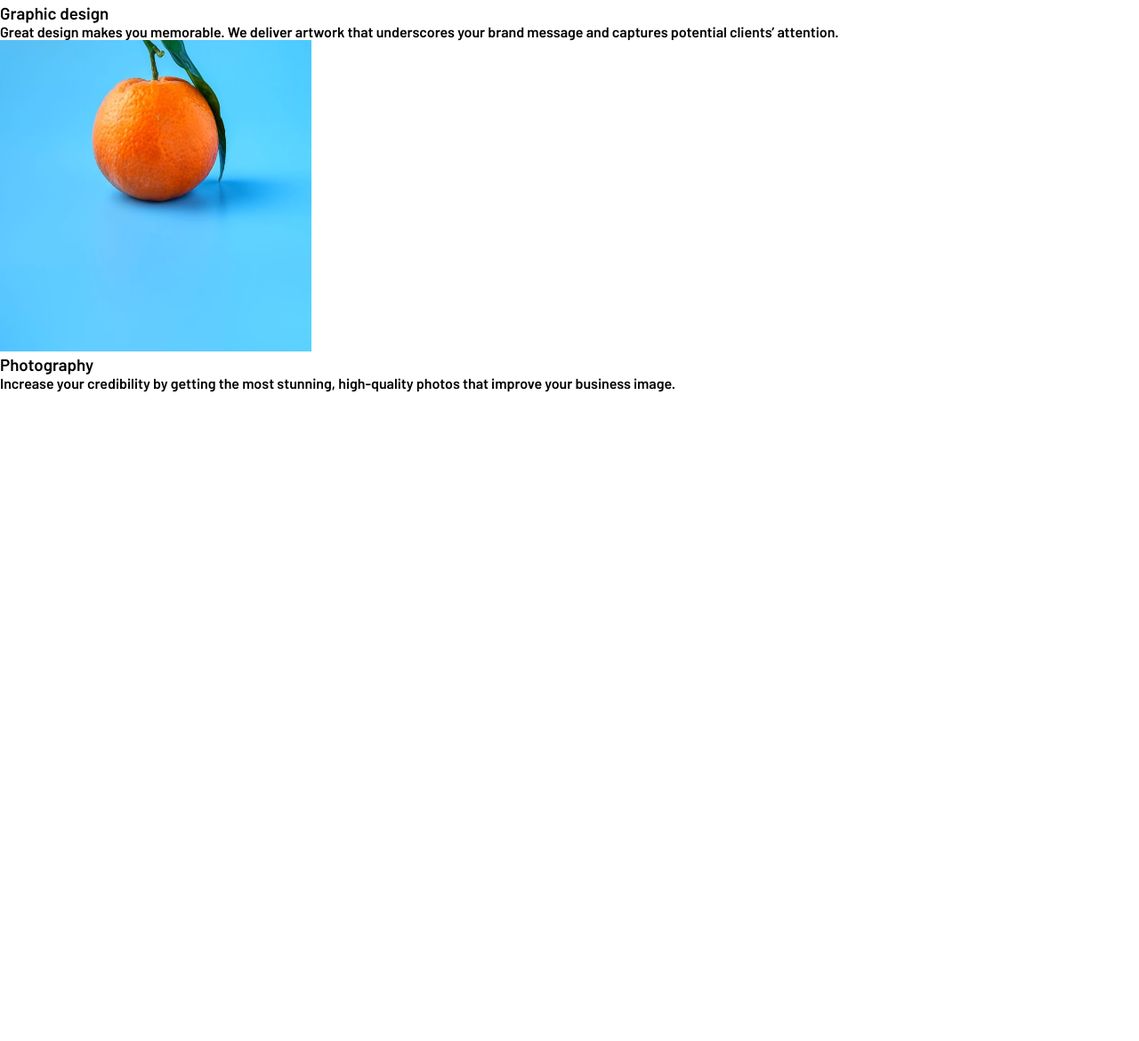
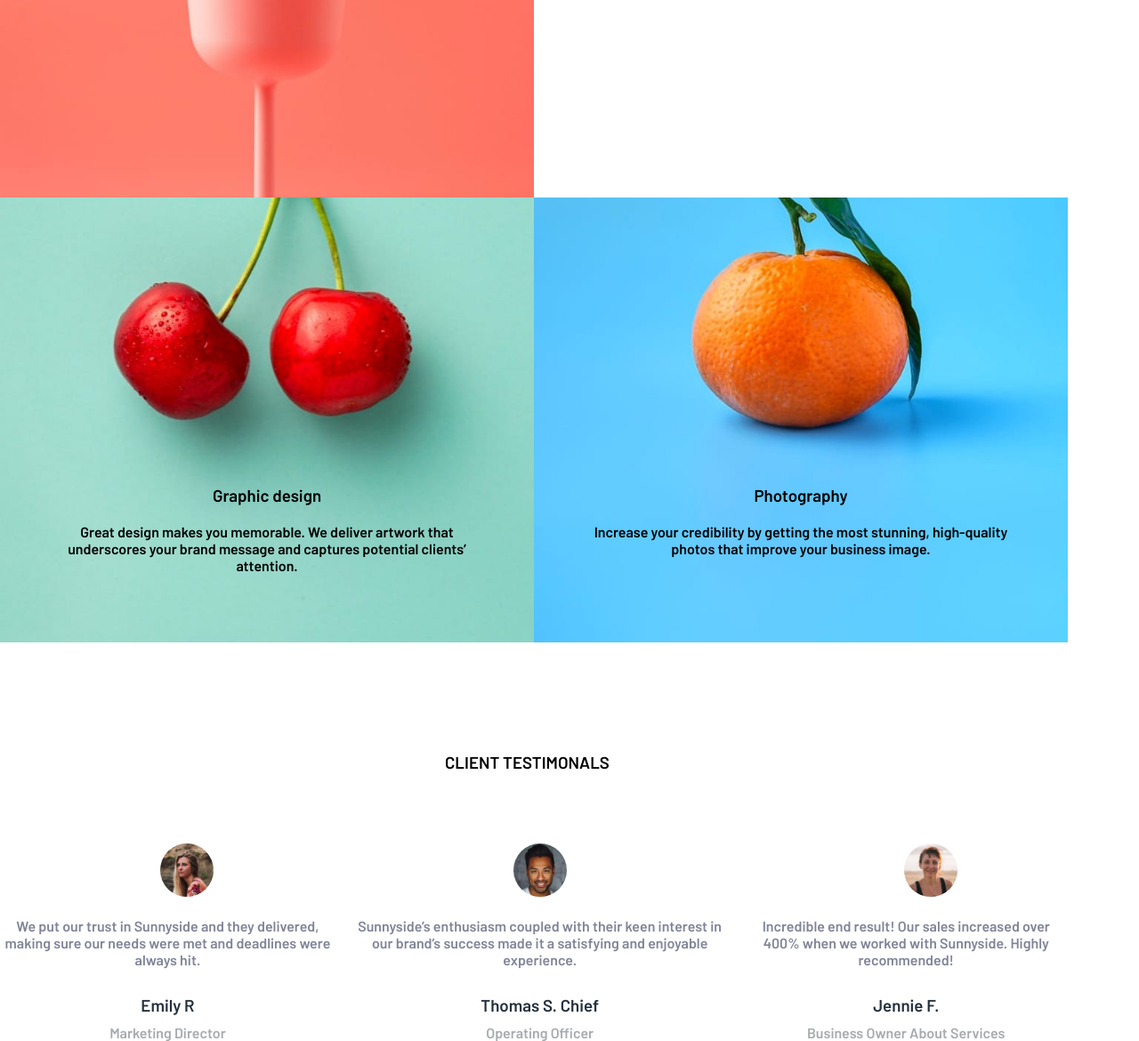
Before and after one commit to MANIZABAYO-Elie/31-08-Sunny-landing-page, a plain HTML site: page index.html in a window 1280 px wide. Shown: the part 1517-2687 px from the top of the page at 89% size. Before the commit the page ends 1957 px from the top, so only its background shows below. Drawn offline with Linux system fonts and the light colour scheme.

Commit message:
file committed

```diff
--- a/index.html
+++ b/index.html
@@ -34,28 +34,29 @@
         </div>
       </header>
       <div class="brand-container1">
-        <div class="our-service">
-          <h2>Transform your <br />brand</h2>
-          <p>
+        <div class="our-mission">
+          <div class="brand-transformation">
+            <h2 class="title-heading">Transform your <br />brand</h2>
+            <p class="description">
               We are a full-service creative agency specializing in<br />
               helping brands grow fast. Engage your clients through<br />
               compelling visuals that do most of the marketing for you.
             </p>
             <button class="learn-more">LEARN MORE</button>
           </div>
-        <div class="egg">
+
           <img
           src="./images/desktop/image-transform.jpg"
           alt=" photo of an egg"
           class="menu-image"
         />
         </div>
-        <div class="glass-juice">
-          <img src="./images/desktop/image-stand-out.jpg" class="menu-image" />
        </div>
         <div class="marketing-with-us">
-          <h2>Stand out to the right audience</h2>
-          <p>
+            <img src="./images/desktop/image-stand-out.jpg" class="menu-image" />
+          <div class="description">
+            <h2 class="title-heading">Stand out to the right audience</h2>
+            <p class="description">
               Using a collaborative formula of designers, researchers,<br />
               photographers, videographers, and copywriters, we’ll<br />
               build and extend your brand in digital places.
@@ -63,35 +64,86 @@
             <button class="learn-more">LEARN MORE</button>
           </div>
         </div>
-      <div class="brand-container2">
+      </div>
+      <div class="our-brand">
           <div class="graphic-design">
-          <img
-            src="./images/desktop/image-graphic-design.jpg"
+            <img src="./images/desktop/image-graphic-design.jpg"
             class="menu-image"
           />
-          <div class="description">
-            <h3>Graphic design</h3>
-            <p>
+            <h3 class="our-service">Graphic design</h3>
+            <p class="our-service">
               Great design makes you memorable. We deliver artwork that
               underscores your brand message and captures potential clients’
               attention.
             </p>
           </div>
-        </div>
           <div class="photography">
+
           <img
             src="./images/desktop/image-photography.jpg"
             class="menu-image"
           />
-        </div>
-        <div class="description">
-          <h3>Photography</h3>
-          <p>
+          <h3 class="our-service">Photography</h3>
+          <p class="our-service">
             Increase your credibility by getting the most stunning, high-quality
             photos that improve your business image.
           </p>
         </div>
-        <div class="client-tstimonial"></div>
+        </div>
+    </div>
+
+    <div class="client-testimonial">
+      <h3 class="testimonial-title">CLIENT TESTIMONALS</h3>
+      <div class="company-staff">
+        <div class="staff-overview">
+          <img src="./images/image-emily.jpg" class="staff-photo" alt="Emily">
+          <p class="company-objective">
+            We put our trust in Sunnyside and they delivered,
+          making sure our needs were met and deadlines were always hit.
+          </p>
+          <h3 class="staff-name">
+            Emily R
+          </h3>
+          <h4 class="staff-position"> Marketing Director </h4>
+
+
+        </div>
+        <div class="staff-overview">
+          <img src="./images/image-thomas.jpg" class="staff-photo" alt="Thomas S. Chief">
+          <p class="company-objective">
+            Sunnyside’s enthusiasm coupled with their keen interest in our brand’s
+            success made it a satisfying and enjoyable experience.
+          </p>
+
+          <h3 class="staff-name">
+            Thomas S. Chief
+          </h3>
+          <h4 class="staff-position"> Operating Officer</h4>
+        </div>
+        <div class="staff-overview">
+          <img src="./images/image-jennie.jpg" class="staff-photo" alt="Jennie">
+          <p class="company-objective">
+            Incredible end result! Our sales increased over 400% when we worked with Sunnyside.
+            Highly recommended!
+          </p>
+
+          <h3 class="staff-name">
+            Jennie F.
+          </h3>
+          <h4 class="staff-position">Business Owner About Services</h4>
+        </div>
+
+
+
+      </div>
+
+
+
+
+
+
+
+    </div>
       </div>
     </div>
   </body>
--- a/style.css
+++ b/style.css
@@ -12,9 +12,14 @@ body {
   margin: auto;
   font-family: "Barlow", sans-serif;
   font-weight: 600;
+  align-items: center;
+  justify-content: center;
 }
 .main-container {
   margin: auto;
+  align-items: center;
+  justify-content: center;
+
 }
 nav {
   position: relative;
@@ -46,36 +51,93 @@ h1 {
 }
 
 .image-header {
-  width: 700px;
-  margin-bottom: 0px;
+  width:1200px;
 }
 .title {
 }
 .brand-container1 {
-  width: 700px;
+  width: 100%;
   grid-gap: 0px;
-  display: grid;
-  grid-template-columns: repeat(2, 1fr);
   align-items: center;
   justify-content: center;
   font-family: "Barlow", sans-serif;
   font-weight: 600;
-  margin-top: 0px;
+ }
+ .our-mission{
+  display: flex;
+  display:flex;
+  gap:200px;
+  width: 1200px;
+ }
+.menu-image {
+  width: 600px;
+  height: 500px
+
 }
-.menu-image {
-  width: 350px;
-  height: 350px;
+ .our-service{
+  position: relative;
+  bottom: 200px;
+  left: 50px;
+  justify-content: center;
+  text-align: center;
+  max-width: 500px;
+  margin-top: 20px;
 }
-.our-service,
-.marketing-with-us {
-  margin-left: 40px;
+.title-heading{
+  margin-top: 50px;
+  margin-left:70px;
+}
+.description{
   margin-top: 40px;
-  font-size: 18px;
+  margin-left: 70px;
+
 }
-h2 {
+
+
+.our-brand{
+    display: flex;
+}
+
+.marketing-with-us{
+  display: flex;
+}
+.company-staff{
+  display: flex;
+  max-width: 1200px;
+  gap: 20px;
+  margin-top: -80px;
+
+}
+.testimonial-title{
+  margin-bottom: 120px;
+  margin-left: 500px;
+  min-width: 600px;
+}
+.staff-photo{
+  height: 60px;
+  width: 60px;
+  border-radius: 50%;
+  text-align: center;
+  margin-left: 180px;
+  justify-content: center;
+  margin-top: 40px;
   margin-bottom: 20px;
+
 }
-.learn-more {
+.company-objective{
+  text-align: center;
+  justify-content: center;
+  color:  hsl(232, 10%, 55%);
+}
+.staff-name{
+  text-align: center;
+  justify-content: center;
   margin-top: 30px;
-  margin-bottom: 30px;
+  color:  hsl(212, 27%, 19%);
 }
+.staff-position{
+  text-align: center;
+  justify-content: center;
+  margin-top: 10px;
+  color: hsl(210, 4%, 67%);
+}
```
Lines whose indentation alone changed are shown as unchanged.
